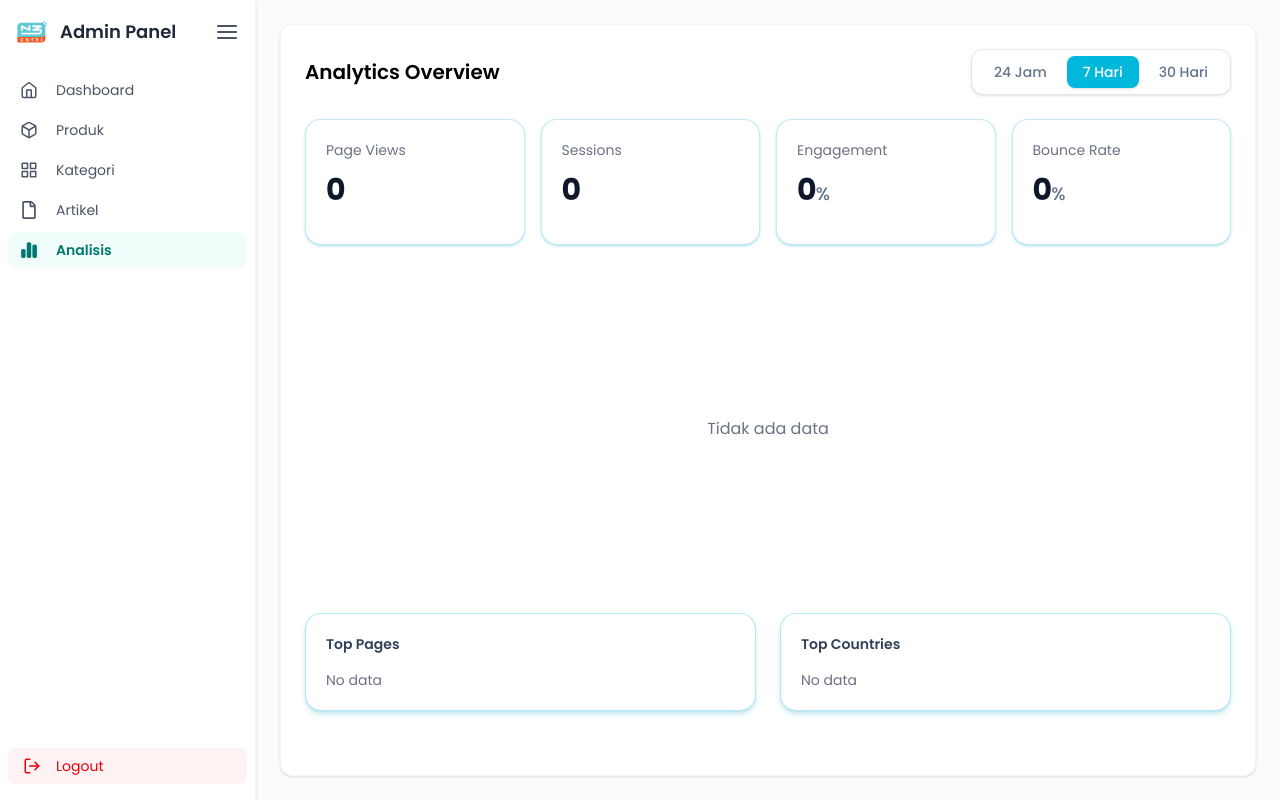
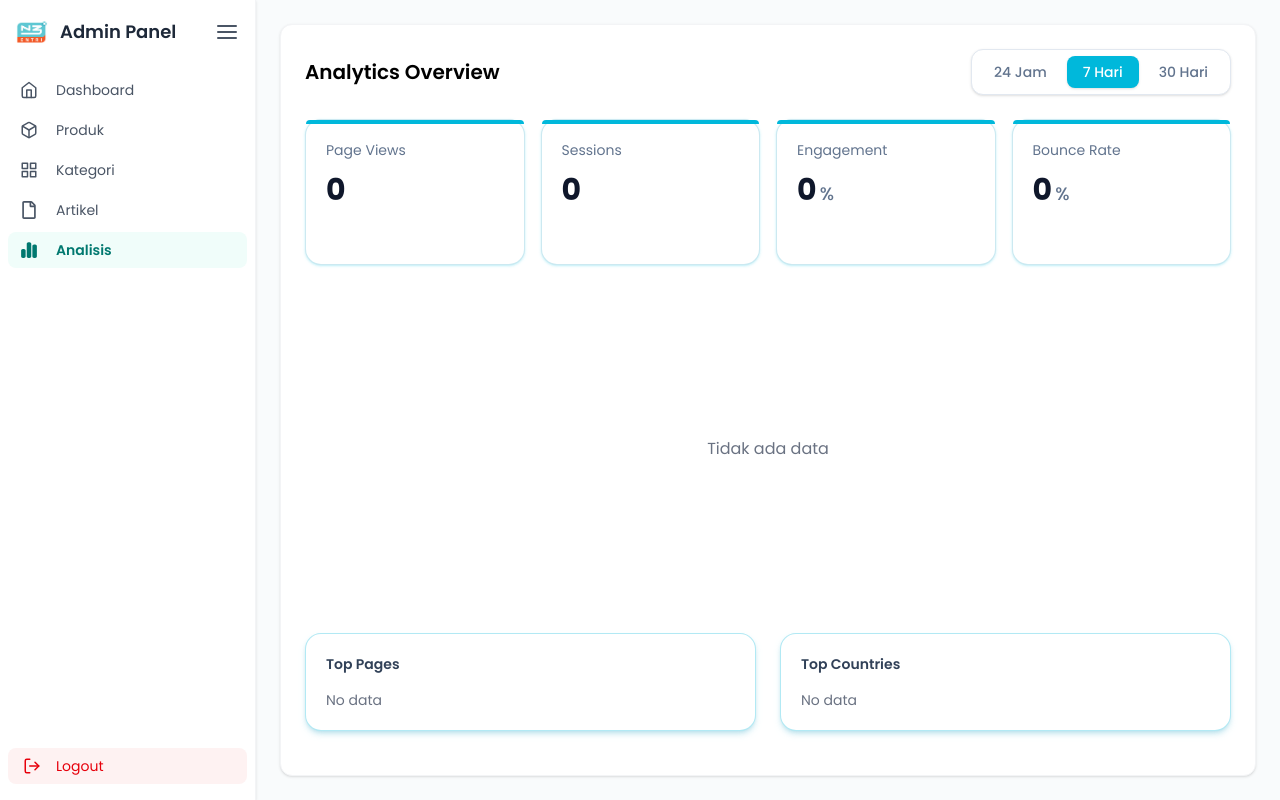
Before and after one commit to Hyansz/web-entri, a React (Vite) app: page /admin/analytics in a window 1280 px wide. Built offline with nearby package versions, Linux system fonts and the light colour scheme; sample sign-in values are in the browser's storage.

Commit message:
engagement 3

```diff
--- a/src/components/stats/StatCard.jsx
+++ b/src/components/stats/StatCard.jsx
@@ -18,54 +18,63 @@ export default function StatCard({
 
     const isUp = diff > 0;
     const isDown = diff < 0;
+    const isStable = diff === 0 && previous !== null;
 
     return (
-        <div className="
+        <div
+            className="
                 relative
                 h-full
                 rounded-2xl
                 bg-white
                 p-5
                 border
+                border-cyan-600/20
                 shadow-sm
-            shadow-cyan-500/30
-            border-cyan-600/20
-            transition-all duration-300
+                shadow-cyan-500/20
+                transition-all
+                duration-300
                 hover:-translate-y-1
                 hover:shadow-lg
-            hover:shadow-cyan-500/20
-        ">
-            <p className="text-sm text-gray-500">{title}</p>
+                hover:shadow-cyan-500/30
+            "
+        >
+            {/* accent line */}
+            <div className="absolute top-0 inset-x-0 h-1 rounded-t-2xl bg-cyan-500" />
+
+            <p className="text-sm text-slate-500">{title}</p>
 
             <div className="mt-2 h-[44px] flex items-center">
                 {loading ? (
-                    <div className="h-8 w-28 rounded bg-gray-200 animate-pulse" />
+                    <div className="h-8 w-28 rounded bg-slate-200 animate-pulse" />
                 ) : (
                     <p className="text-3xl font-bold text-slate-900 tracking-tight">
                         {value}
-                        <span className="text-lg font-medium text-slate-500">
+                        <span className="ml-1 text-lg font-medium text-slate-500">
                             {suffix}
                         </span>
                     </p>
                 )}
             </div>
 
-            <div className="mt-3 text-sm">
+            {/* comparison */}
+            <div className="mt-3 text-sm h-[20px]">
                 {previous !== null && !loading && (
                     <span
                         className={`inline-flex items-center gap-1 font-medium ${
                             isUp
-                                ? "text-green-600"
+                                ? "text-cyan-600"
                                 : isDown
                                 ? "text-red-500"
-                                : "text-gray-400"
+                                : "text-slate-400"
                         }`}
                     >
                         {isUp && "▲"}
                         {isDown && "▼"}
-                        {!diff && "—"}
-                        {!diff
-                            ? "Tidak ada perubahan"
+                        {isStable && "—"}
+
+                        {isStable
+                            ? "Stabil dibanding periode lalu"
                             : `${Math.abs(percent)}% dari periode lalu`}
                     </span>
                 )}
```
Also changed, not shown: 1 other file (tests, documents, lock files or other folders). Lines whose indentation alone changed are shown as unchanged.
